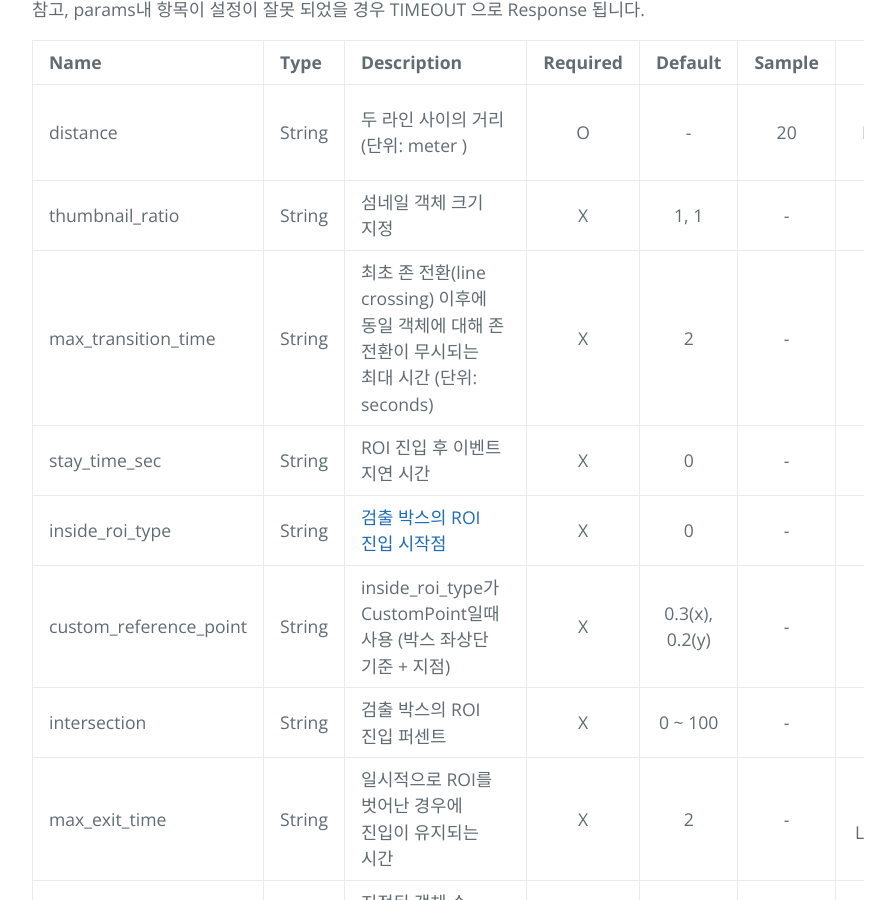
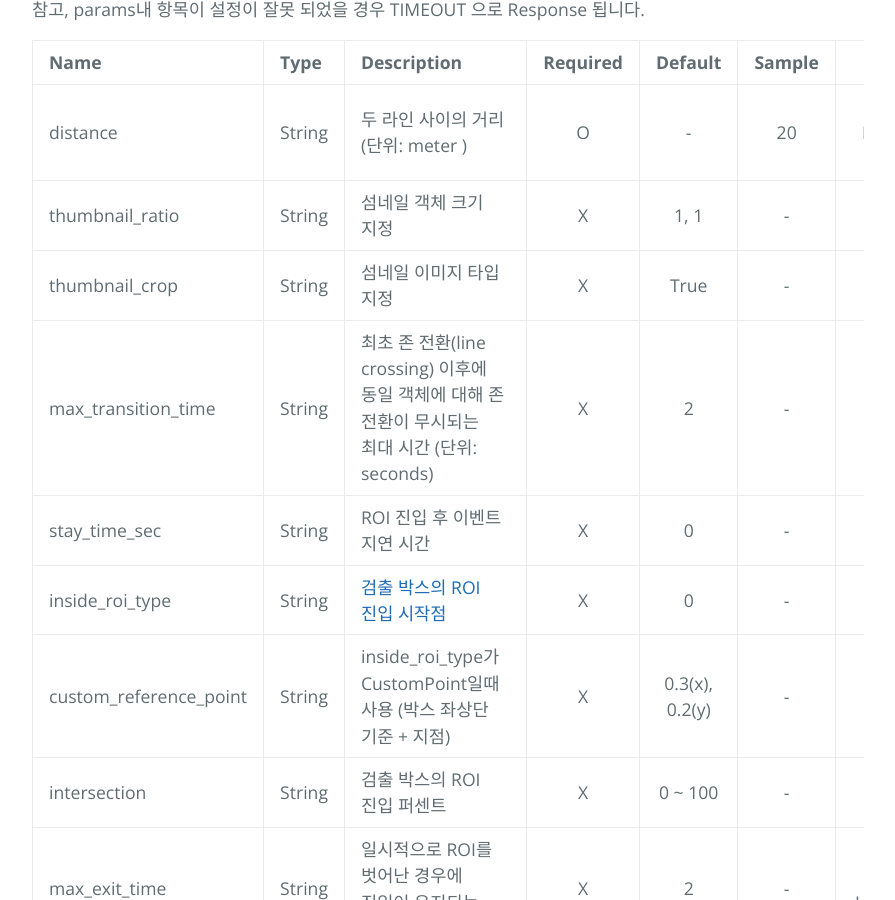
Before and after one commit to nextk-developer/nkapi, a Jekyll site: the page built from docs/kr/api/v2/va/roi.md, in a window 1280 px wide and 900 px high, scrolled down 10117 px. Shown: the whole window, without its empty margins (192-1087 px from the left). Built offline with Jekyll 4.4.1, drawn with Linux system fonts in a browser that asks for light colours.

Commit message:
feat: thumbnail crop or all 기능 추가

```diff
--- a/docs/kr/api/v2/va/roi.md
+++ b/docs/kr/api/v2/va/roi.md
@@ -381,6 +381,7 @@ POST /v2/va/update-roi-params
 | :---- | :---- |:---- |:----: |:----: |:----: | :----: |
 | distance | String | 두 라인 사이의 거리 (단위: meter ) | O | - | 20 | Direction, Straight, LeftTurn, RightTrun, UTurn |
 | thumbnail_ratio | String | 섬네일 객체 크기 지정 | X | 1, 1 | - | 모든 이벤트 |
+| thumbnail_crop | String | 섬네일 이미지 타입 지정 | X | True | - | 모든 이벤트 |
 | max_transition_time | String | 최초 존 전환(line crossing) 이후에 동일 객체에 대해 존 전환이 무시되는 최대 시간 (단위: seconds) | X | 2 | - | LineCrossing |
 | stay_time_sec | String | ROI 진입 후 이벤트 지연 시간 | X | 0 | - | Polygon 객체 이벤트 (일부 제외) |
 | inside_roi_type | String | [검출 박스의 ROI 진입 시작점](#insideroitype) | X | 0 | - | 모든 이벤트 |
```
